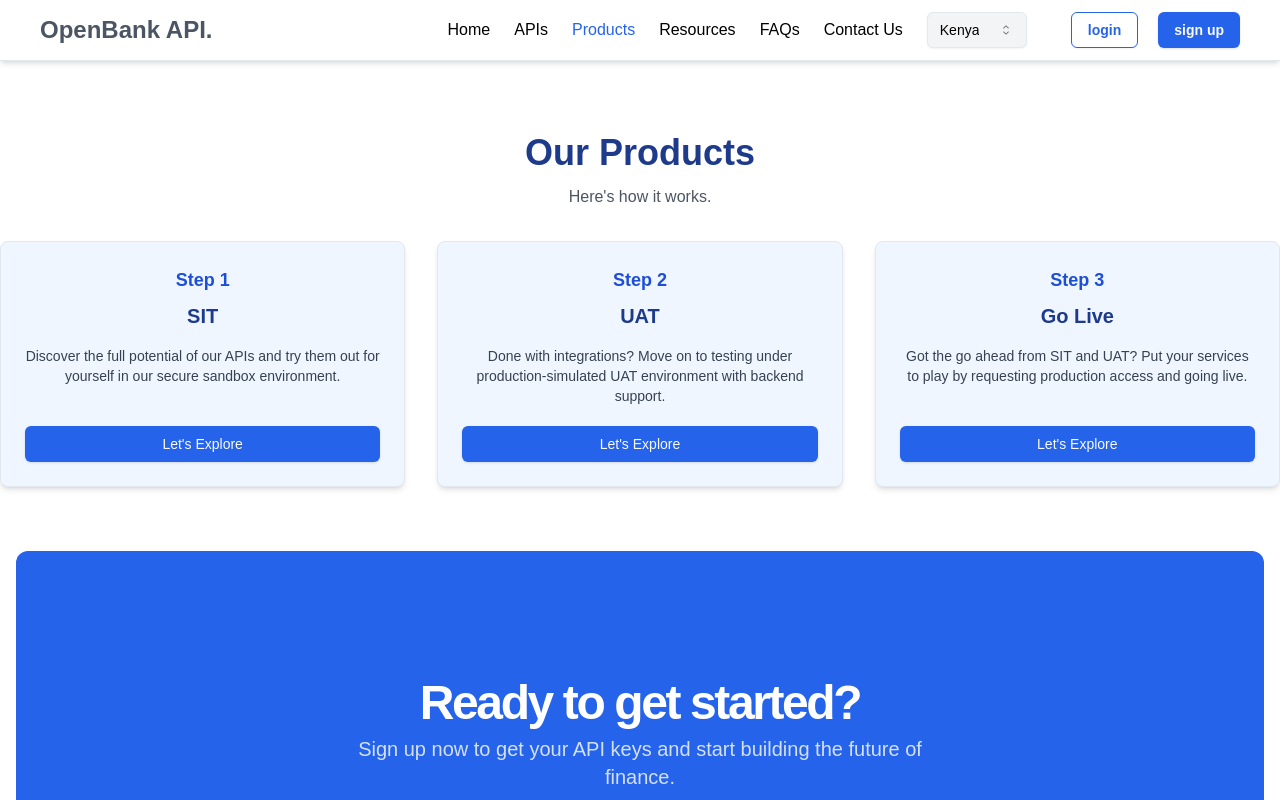
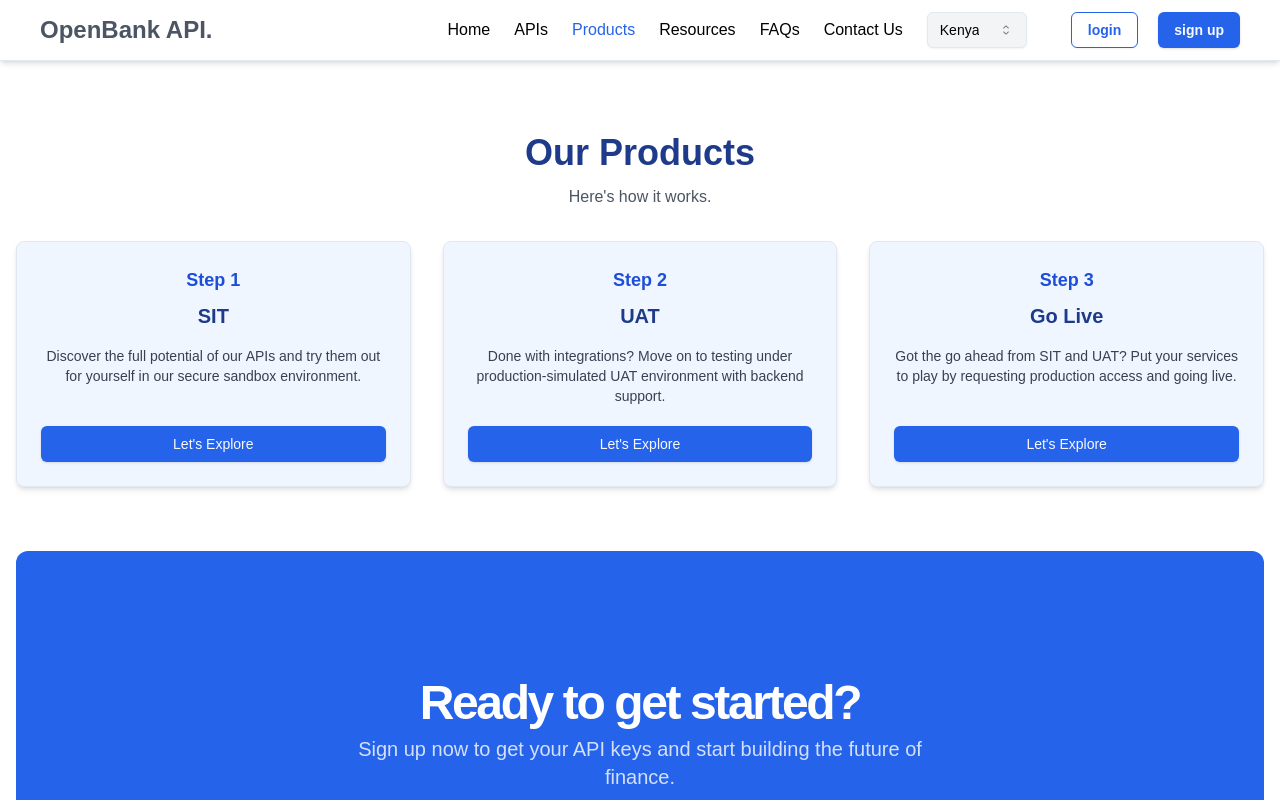
Before and after one commit to abhijayrajvansh/ncba-client, a Next.js app: page /products in a window 1280 px wide. Shown: the top 800 px of the page. Built offline with nearby package versions, Linux system fonts and the light colour scheme.

Commit message:
update: products page width fix

```diff
--- a/components/pages/Products.tsx
+++ b/components/pages/Products.tsx
@@ -24,7 +24,7 @@ const products = [
 
 export const Products = () => {
   return (
-    <section className="py-12 bg-white text-blue-900">
+    <section className="py-12 bg-white text-blue-900 container mx-auto px-4">
       <div className="container mx-auto text-center">
         <h2 className="text-4xl font-bold mb-3">Our Products</h2>
         <p className="text-gray-600 mb-8">Here's how it works.</p>
```
